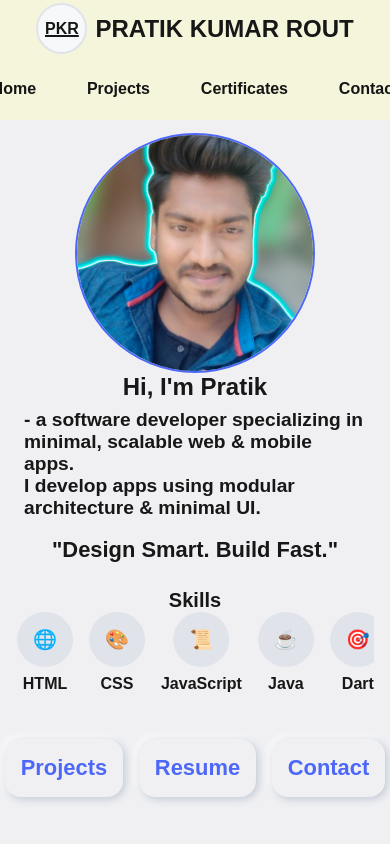
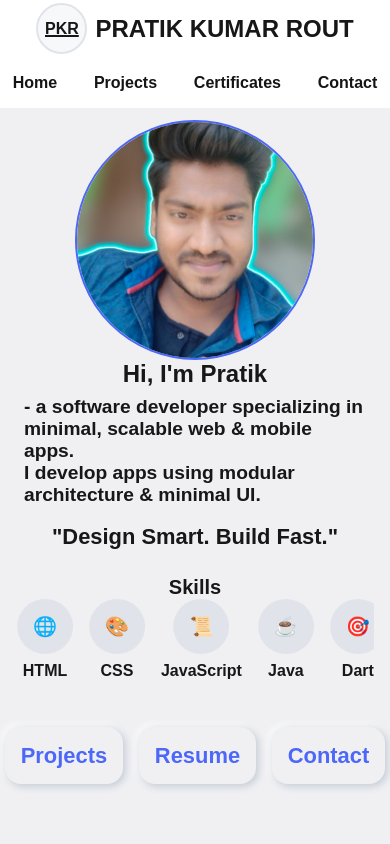
Before and after one commit to PratikKumarRout/Pratik-Kumar-Rout, a Next.js app: page / in a window 390 px wide. Shown: the top 844 px of the page. Built offline with nearby package versions, Linux system fonts and the light colour scheme.

Commit message:
update portfolio version 1.0.1

```diff
--- a/src/app/components/Header.module.css
+++ b/src/app/components/Header.module.css
@@ -1,7 +1,7 @@
 .header1 {
     display: flex;
     flex-direction: row;
-    background-color: beige;
+    background-color: #ffffff;
 }
 
 .header_title {
@@ -84,10 +84,11 @@
     }
 
     .nav_list {
-        padding: 0.4rem;
+        padding: 0.1rem;
+        gap: 0.5rem;
     }
 
     .nav_items {
-        padding: 0.99rem;
+        padding: 0.9rem;
     }
 }
```
